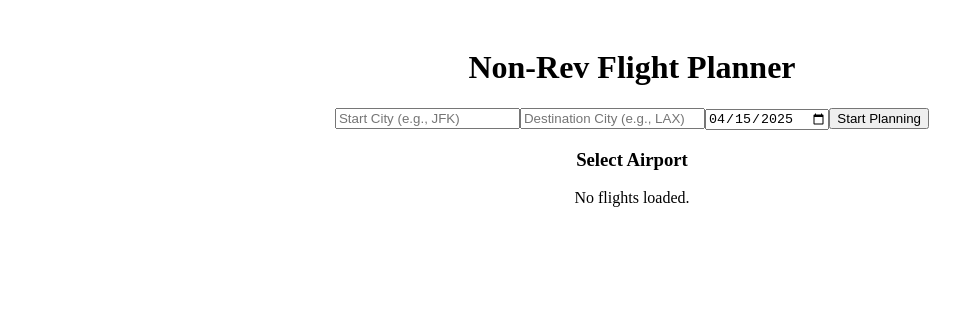
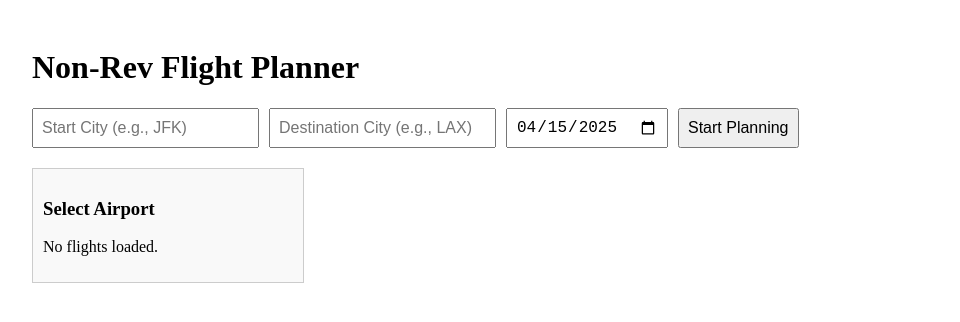
Before and after one commit to tsicloud/flightplanner, a React (Create React App) app: page / in a window 1280 px wide. Shown: the top 322 px of the page, without its empty margins (8-968 px from the left). Built offline with nearby package versions, Linux system fonts and the light colour scheme.

Commit message:
Update App.css

```diff
--- a/src/App.css
+++ b/src/App.css
@@ -2,5 +2,53 @@
   max-width: 1200px;
   margin: 0 auto;
   padding: 20px;
-  text-align: center;
 }
+
+.inputs {
+  display: flex;
+  gap: 10px;
+  margin-bottom: 20px;
+}
+
+.inputs input,
+.inputs button {
+  padding: 8px;
+  font-size: 16px;
+}
+
+.columns {
+  display: flex;
+  gap: 20px;
+  overflow-x: auto;
+}
+
+.column {
+  border: 1px solid #ccc;
+  padding: 10px;
+  min-width: 250px;
+  background: #f9f9f9;
+}
+
+.flight {
+  margin-bottom: 10px;
+}
+
+.flight span {
+  font-size: 0.9em;
+  color: #555;
+}
+
+.seat-input {
+  width: 60px;
+  margin: 5px 5px 0 0;
+}
+
+button {
+  padding: 5px 10px;
+  cursor: pointer;
+}
+
+button:disabled {
+  cursor: not-allowed;
+  opacity: 0.5;
+}
```
